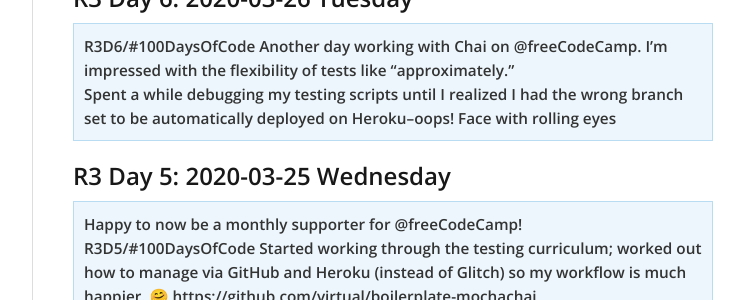
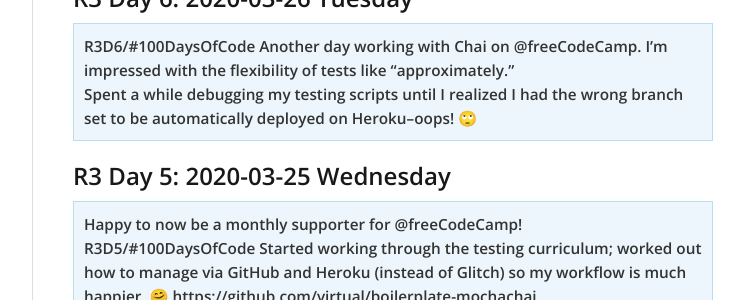
Before and after one commit to virtual/100daysofcode, a Jekyll site: the page built from index.md, in a window 1280 px wide and 900 px high, scrolled down 614 px. Shown: the part 176-476 px from the top of the window, without its empty margins (378-1122 px from the left). Built offline with Jekyll 4.4.1, drawn with Linux system fonts in a browser that asks for light colours; nearby versions of some CDN libraries; our own code applies the rules of GitHub Pages for plain Markdown files.

Commit message:
fix emoji

```diff
--- a/index.md
+++ b/index.md
@@ -37,7 +37,7 @@ R3D7/#100DaysOfCode
 
 > R3D6/#100DaysOfCode Another day working with Chai on @freeCodeCamp. I'm impressed with the flexibility of tests like "approximately."
 >
-> Spent a while debugging my testing scripts until I realized I had the wrong branch set to be automatically deployed on Heroku--oops! Face with rolling eyes
+> Spent a while debugging my testing scripts until I realized I had the wrong branch set to be automatically deployed on Heroku--oops! 🙄
 
 ## R3 Day 5: 2020-03-25 Wednesday
 
```
